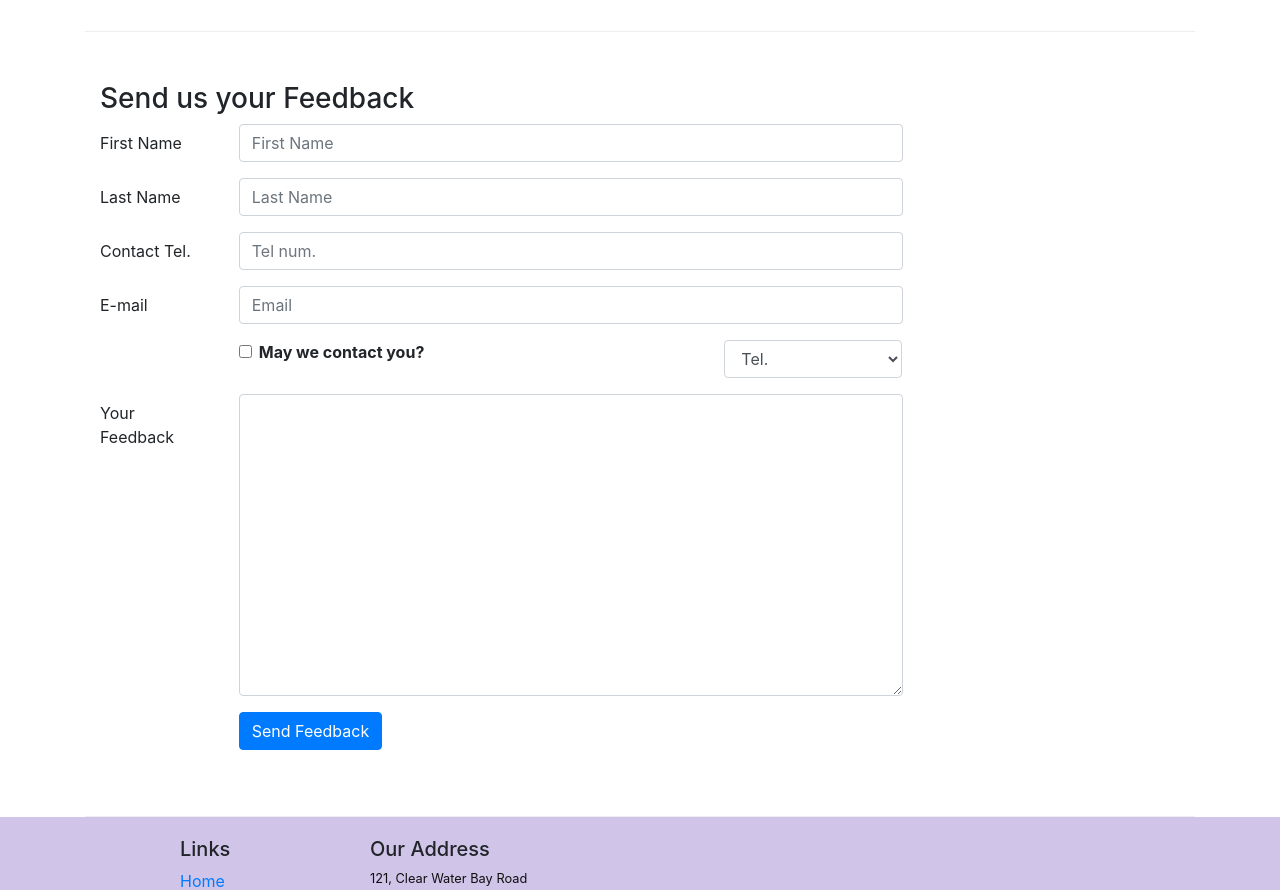
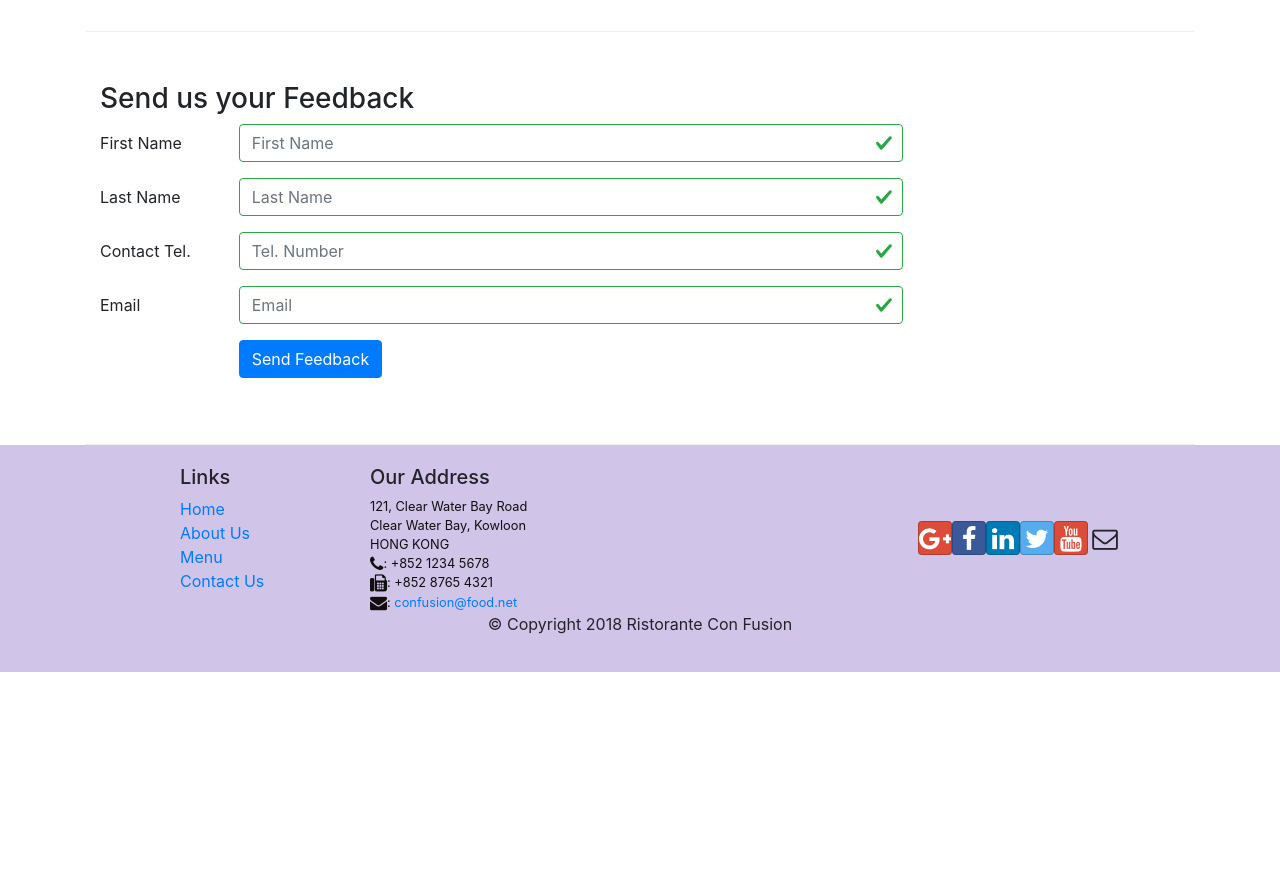
Before and after one commit to naman3112/Restaurant_website_using-_react, a React (Create React App) app: page /contactus in a window 1280 px wide. Shown: the part 840-1730 px from the top of the page. After the commit the page ends 1512 px from the top, so only its background shows below. Built offline with nearby package versions, Linux system fonts and the light colour scheme.

Commit message:
Form validation done

```diff
--- a/src/components/ContactComponent.js
+++ b/src/components/ContactComponent.js
@@ -1,6 +1,6 @@
 import React,{Component} from 'react';
 import {Link } from 'react-router-dom';
-import{Breadcrumb,BreadcrumbItem,Button,Form,Label,Input,Col, FormGroup} from 'reactstrap';
+import{Breadcrumb,FormFeedback,BreadcrumbItem,Button,Form,Label,Input,Col, FormGroup} from 'reactstrap';
 
 
 class  Contact extends Component {
@@ -14,10 +14,17 @@
             email: '',
             agree: false,
             contactType: 'Tel.',
-            message:''
+            message:''  ,
+            touched:{
+                firstname: false,
+                lastname: false,
+                telnum: false,
+                email: false
+            }
         }
     this.handleSubmit=this.handleSubmit.bind(this);
     this.handleInputChange=this.handleInputChange.bind(this);
+    this.handleBlur=this.handleBlur.bind(this);
     }
     handleInputChange(event) {
         const target = event.target;
@@ -39,9 +46,42 @@
         alert("Current state is :"+JSON.stringify(this.state));
         event.preventDefault();
     }
+    handleBlur=(field)=>(evt)=>{
+        this.setState({
+            touched:{...this.state.touched, [field]:true}
+
+    });
+
+    }
+    validate(firstname,lastname,telnum,email){
+        const errors={
+            firstname:'',
+            lastname: '',
+            telnum: '',
+            email: ''
+        };
+        if(this.state.touched.firstname && firstname.length<3)
+            errors.firstname="First Name should be >= 3 characters";
+        else if(this.state.touched.firstname && firstname.length>10)
+        errors.firstname="First Name should be <= 10 characters";
+        if(this.state.touched.lastname && lastname.length<3)
+            errors.lastname="Last  Name should be >= 3 characters";
+        else if(this.state.touched.lastname && lastname.length>10)
+        errors.lastname="Last Name should be <= 10 characters";
+
+        const reg = /^\d+$/;
+        if (this.state.touched.telnum && !reg.test(telnum))
+            errors.telnum = 'Tel. Number should contain only numbers';
+
+        if (this.state.touched.email && email.split('').filter(x => x === '@').length !== 1)
+        errors.email = 'Email should contain a @';
+        return errors;
+    }
 
 
     render(){
+        const errors=this.validate(this.state.firstname,this.state.lastname,this.state.telnum,this.state.email);
+
     return(
         <div className="container">
                  <div className="row">
@@ -91,111 +131,57 @@
                 </div>
                 <div className="col-12 col-md-9">
                     <Form onSubmit={this.handleSubmit}>
+
                     <FormGroup row>
-                            <Label htmlFor="firstname" md={2}>
-                                First Name
-                            </Label>
-
+                                <Label htmlFor="firstname" md={2}>First Name</Label>
                                 <Col md={10}>
                                     <Input type="text" id="firstname" name="firstname"
                                         placeholder="First Name"
-
                                         value={this.state.firstname}
-                                    onChange={this.handleInputChange}
-                                    />
-
+                                        valid={errors.firstname === ''}
+                                        invalid={errors.firstname !== ''}
+                                        onBlur={this.handleBlur('firstname')}
+                                        onChange={this.handleInputChange} />
+                                    <FormFeedback>{errors.firstname}</FormFeedback>
                                 </Col>
-
                             </FormGroup>
-
                             <FormGroup row>
-                            <Label htmlFor="lastname" md={2}>
-                                Last Name
-                            </Label>
-
+                                <Label htmlFor="lastname" md={2}>Last Name</Label>
                                 <Col md={10}>
                                     <Input type="text" id="lastname" name="lastname"
                                         placeholder="Last Name"
-
                                         value={this.state.lastname}
-                                    onChange={this.handleInputChange}
-                                    />
-
+                                        valid={errors.lastname === ''}
+                                        invalid={errors.lastname !== ''}
+                                        onBlur={this.handleBlur('lastname')}
+                                        onChange={this.handleInputChange} />
+                                    <FormFeedback>{errors.lastname}</FormFeedback>
                                 </Col>
-
                             </FormGroup>
-
                             <FormGroup row>
-                            <Label htmlFor="telnum" md={2}>
-                                Contact Tel.
-                            </Label>
-
+                                <Label htmlFor="telnum" md={2}>Contact Tel.</Label>
                                 <Col md={10}>
                                     <Input type="tel" id="telnum" name="telnum"
-                                    placeholder="Tel num."
-
+                                        placeholder="Tel. Number"
                                         value={this.state.telnum}
-
-                                onChange={this.handleInputChange}
-                                />
-
-
+                                        valid={errors.telnum === ''}
+                                        invalid={errors.telnum !== ''}
+                                        onBlur={this.handleBlur('telnum')}
+                                        onChange={this.handleInputChange} />
+                                    <FormFeedback>{errors.telnum}</FormFeedback>
                                 </Col>
-
                             </FormGroup>
-
-
                             <FormGroup row>
-                            <Label htmlFor="email" md={2}>
-                                E-mail
-                            </Label>
-
+                                <Label htmlFor="email" md={2}>Email</Label>
                                 <Col md={10}>
                                     <Input type="email" id="email" name="email"
                                         placeholder="Email"
                                         value={this.state.email}
-                                    onChange={this.handleInputChange}
-                                    />
-
-                        </Col>
-
-                        </FormGroup>
-
-                        <FormGroup row>
-                             <Col md={{size:6,offset:2}}>
-                                 <FormGroup check>
-                                     <Label check>
-                                         <Input type="checkbox" name="agree"
-                                            checked={this.state.agree}
-                                            onChange={this.handleInputChange}
-                                            />{' '}
-                                            <strong>May we contact you?</strong>
-                                    </Label>
-                                 </FormGroup>
-                            </Col>
-                            <Col md={{size:3,offset:1}}>
-                                 <Input type="select" name="contactType" value={this.state.contactType}
-                                   onChange={this.handleInputChange}
-                                 >
-                                     <option>Tel.</option>
-                                     <option>Email</option>
-                                 </Input>
-                                 </Col>
-
-                        </FormGroup>
-
-                        <FormGroup row>
-                            <Label htmlFor="message" md={2}>
-                                Your Feedback
-                            </Label>
-
-                        <Col md={10}>
-                            <Input type="textarea" id="message" name="message"
-                                    rows="12"
-                                    value={this.state.message}
-                                    onChange={this.handleInputChange}
-                                    />
-
+                                        valid={errors.email === ''}
+                                        invalid={errors.email !== ''}
+                                        onBlur={this.handleBlur('email')}
+                                        onChange={this.handleInputChange} />
+                                    <FormFeedback>{errors.email}</FormFeedback>
                                 </Col>
                             </FormGroup>
                         <FormGroup row>
```
Lines whose indentation alone changed are shown as unchanged.
